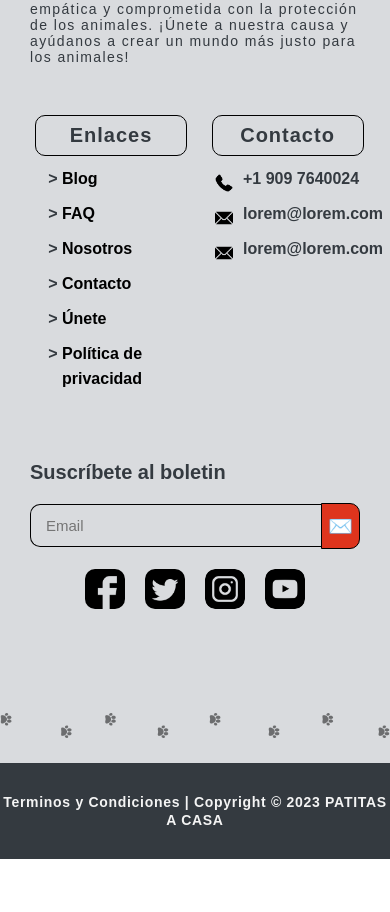
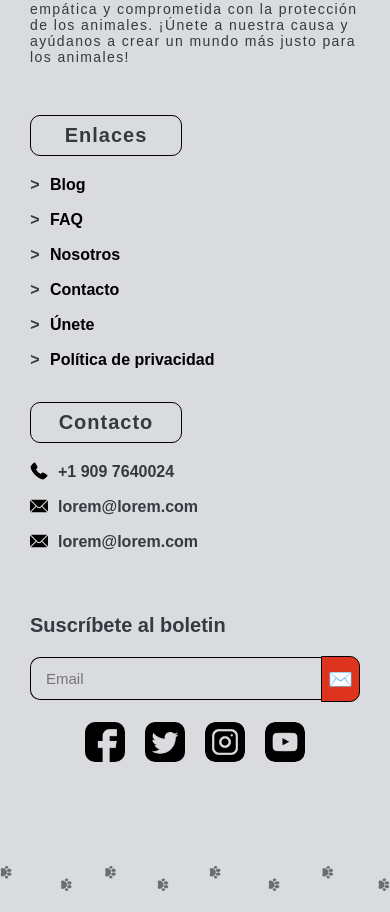
Before and after one commit to santiudev/software-mascotas, a React (Create React App) app: page / in a window 390 px wide. Shown: the part 6297-7209 px from the top of the page. Before the commit the page ends 7156 px from the top, so only its background shows below. Built offline with nearby package versions, Linux system fonts and the light colour scheme; no server answers.

Commit message:
Fix responsive del footer

```diff
--- a/src/css/Footer/SectionTwo.module.css
+++ b/src/css/Footer/SectionTwo.module.css
@@ -10,7 +10,7 @@
 	text-align: center;
 	width: 150px;
 	padding: 8px 0;
-	margin-bottom: 10px;
+	margin-bottom: 18px;
 	font-family: 'Arial';
 	font-style: normal;
 	font-weight: 700;
@@ -22,6 +22,9 @@
 
 .sectionTwo__ul {
 	list-style-type: "> ";
+	display: flex;
+	flex-direction: column;
+	gap: 10px;
 }
 
 .sectionTwo__li_enlace,
@@ -32,7 +35,8 @@
 	font-size: 16px;
 	line-height: 25px;
 	color: #343a40;
-	margin-left: 20px;
+	margin-left: 14px;
+	padding: 0 0 0 6px;
 }
 
 .sectionTwo__li_enlace>a {
@@ -48,7 +52,7 @@
 
 .sectionTwo__li_contact {
 	list-style: none;
-	margin-left: 5px;
+	margin-left: 4px;
 }
 
 .sectionTwo__li_emails,
@@ -63,32 +67,61 @@
 
 /* Diseño responsive */
 
-@media (max-width: 320px) {
+@media (max-width: 1024px) {
+
+	.sectionTwo__li_icon {
+		width: 18px;
+	}
 
 	.sectionTwo__h3 {
-		width: 100px;
-		padding: 5px 3;
-		margin-bottom: 10px;
-		margin-left: 5px;
-		font-weight: 600;
-		font-size: 15px;
-		line-height: 20px;
+		border-radius: 10px;
+		width: 150px;
+		padding: 8px 0;
+		font-weight: 700;
+		font-size: 20px;
+		line-height: 23px;
+		letter-spacing: 0.05em;
+		margin-bottom: 18px;
+		margin-left: 6px;
 	}
 
+	.sectionTwo__ul {
+		list-style-type: "> ";
+	}
+
+	.sectionTwo__li_enlace,
 	.sectionTwo__li_contact {
-		font-size: 14px;
-		line-height: 22px;
-		margin-left: 8px;
-		margin-bottom: 8px;
+		font-weight: 700;
+		font-size: 16px;
+		line-height: 25px;
+	}
+
+	/* .sectionTwo__li_contact {
+		margin-left: 10px;
 	}
 
 	.sectionTwo__li_enlace {
-		font-size: 14px;
+		margin-left: 4px;
+	} */
+}
+
+@media (max-width: 550px) {
+	.sectionTwo {
+		display: flex;
+		flex-direction: column;
+		align-items: flex-start;
+	}
+	 .sectionTwo__h3 {
+		margin: 0 0 16px;
+	}
+
+	/*.sectionTwo__li_contact,
+	.sectionTwo__li_enlace {
+		font-size: 16px;
 		line-height: 22px;
-		margin-left: 2px;
+		margin-left: 14px;
 		margin-bottom: 8px;
 	}
-
 
 	.sectionTwo__li_contact {
 		margin-left: 3px;
@@ -96,24 +129,13 @@
 
 	.sectionTwo__li_icon {
 		width: 16px;
-	}
-
-	.sectionTwo__ul {
-		margin-left: 28px;
-	}
-
+	} */
 }
 
 @media (max-width: 375px) {
-
 	.sectionTwo__h3 {
 		width: 100px;
-		padding: 5px 3;
-		margin-bottom: 10px;
-		margin-left: 10px;
-		font-weight: 600;
 		font-size: 15px;
-		line-height: 20px;
 	}
 
 	.sectionTwo__li_contact {
@@ -125,13 +147,13 @@
 	.sectionTwo__li_enlace {
 		font-size: 14px;
 		line-height: 22px;
-		margin-left: 2px;
-		margin-bottom: 8px;
+		/* margin-left: 2px;
+		margin-bottom: 8px; */
 	}
 
 
 	.sectionTwo__li_contact {
-		margin-left: 8px;
+		/* margin-left: 8px; */
 	}
 
 	.sectionTwo__li_icon {
@@ -139,94 +161,6 @@
 	}
 
 	.sectionTwo__ul {
-		margin-left: 30px;
+		/* margin-left: 30px; */
 	}
-
 }
-
-@media (max-width: 768px) {
-
-	.sectionTwo {
-		display: flex;
-		align-items: center;
-	}
-
-	.sectionTwo__h3 {
-		width: 100px;
-		padding: 5px 3;
-		margin-bottom: 10px;
-		margin-left: 5px;
-		font-weight: 600;
-		font-size: 15px;
-		line-height: 20px;
-	}
-
-	.sectionTwo__li_contact {
-		font-size: 14px;
-		line-height: 22px;
-		margin-left: 8px;
-		margin-bottom: 8px;
-	}
-
-	.sectionTwo__li_enlace {
-		font-size: 14px;
-		line-height: 22px;
-		margin-left: 2px;
-		margin-bottom: 8px;
-	}
-
-
-	.sectionTwo__li_contact {
-		margin-left: 3px;
-	}
-
-	.sectionTwo__li_icon {
-		width: 16px;
-	}
-
-	.sectionTwo__ul {
-		margin-left: 28px;
-	}
-
-}
-
-@media (max-width: 1024px) {
-
-	.sectionTwo__li_icon {
-		width: 18px;
-	}
-
-	.sectionTwo__h3 {
-		border-radius: 10px;
-		width: 150px;
-		padding: 8px 0;
-		margin-bottom: 10px;
-		font-weight: 700;
-		font-size: 20px;
-		line-height: 23px;
-		letter-spacing: 0.05em;
-		margin-left: 5px;
-	}
-
-	.sectionTwo__ul {
-		list-style-type: "> ";
-	}
-
-	.sectionTwo__li_enlace,
-	.sectionTwo__li_contact {
-		font-weight: 700;
-		font-size: 16px;
-		line-height: 25px;
-		margin-left: 20px;
-		margin-bottom: 10px;
-	}
-
-	.sectionTwo__li_contact {
-		margin-left: 10px;
-	}
-
-	.sectionTwo__li_enlace {
-		margin-left: 4px;
-	}
-
-}
--- a/src/css/Footer/footer.module.css
+++ b/src/css/Footer/footer.module.css
@@ -29,6 +29,7 @@ section>* {
 .sectionTwo__container {
 	display: flex;
 	justify-content: space-between;
+	gap: 30px;
 }
 
 
@@ -96,3 +97,9 @@ section>* {
 		margin: 50px 0;
 	}
 }
+
+@media (max-width: 550px){
+	.sectionTwo__container {
+		flex-direction: column;
+	}
+}
```
